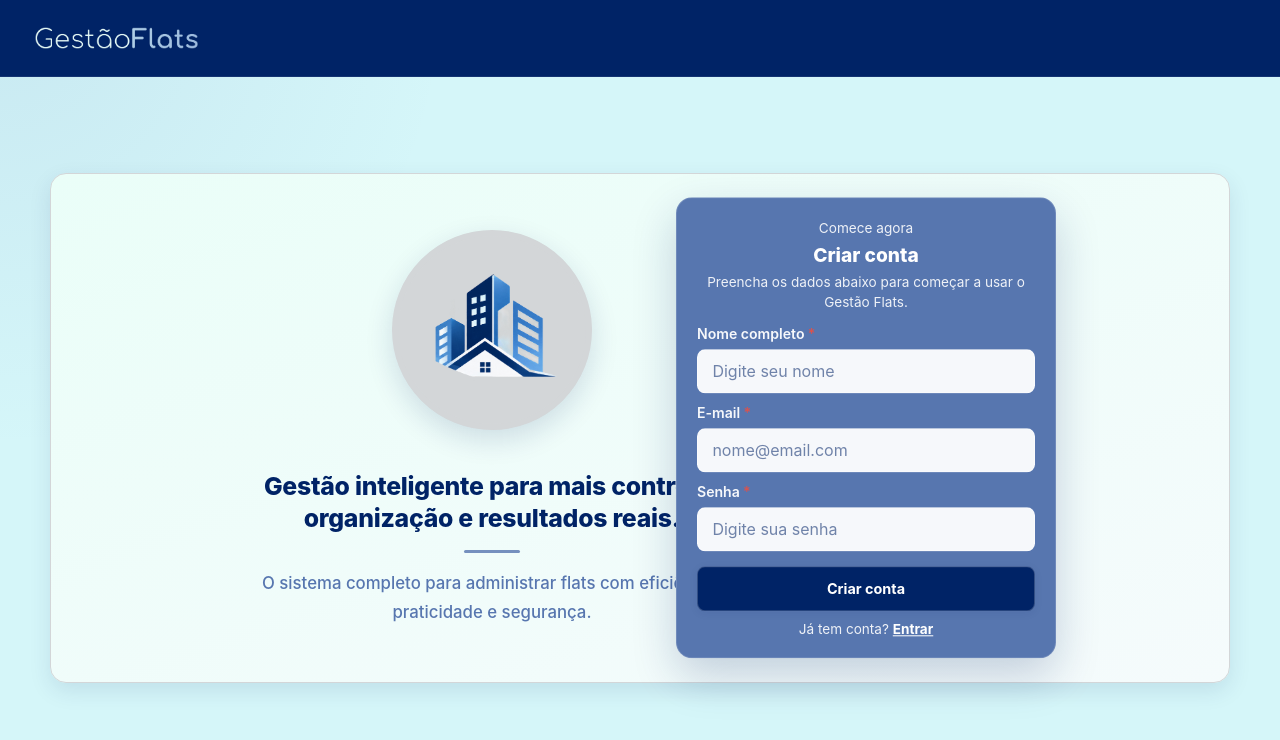
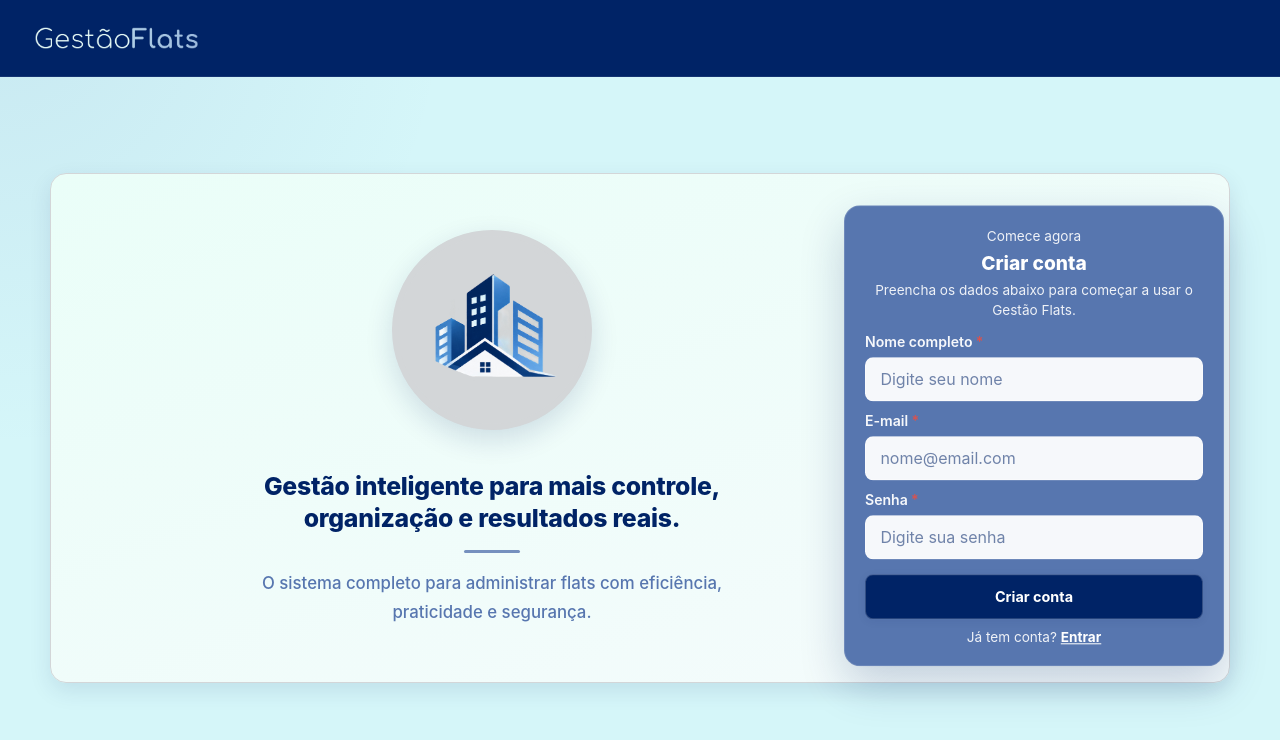
Before and after one commit to GabrielFelix-dev/GestaoFlats, a React (Vite) app: page / in a window 1280 px wide. Shown: the top 740 px of the page. Built offline with nearby package versions, Linux system fonts and the light colour scheme.

Commit message:
fix(home): ancora card de formulario ao banner e ajusta para telas grandes (macbook, tv)

```diff
--- a/src/pages/Home/Home.css
+++ b/src/pages/Home/Home.css
@@ -7,7 +7,7 @@
 }
 
 .home-scene {
-  position: relative;
+  position: static;
   height: calc(100vh - 72px);
   display: flex;
   align-items: center;
@@ -93,10 +93,11 @@
 
 .home-form-card {
   position: absolute;
-  right: 14rem;
-  top: calc(50% - 0.5rem);
+  right: 3.5rem;
+  top: 50%;
   transform: translateY(-50%);
   width: 380px;
+  max-width: calc(100% - 7rem);
   background: #5776af;
   color: #ffffff;
   border: 1px solid rgba(255, 255, 255, 0.15);
@@ -201,7 +202,12 @@
 
 @media (max-width: 1180px) {
   .home-banner {
-    padding: 3rem 16rem 3rem 2.5rem;
+    padding: 3rem 18rem 3rem 2.5rem;
+  }
+
+  .home-form-card {
+    right: 2.5rem;
+    width: 360px;
   }
 
   .home-banner-image {
@@ -211,6 +217,17 @@
 
   .home-banner-body {
     max-width: 420px;
+  }
+}
+
+@media (min-width: 1400px) {
+  .home-form-card {
+    width: 420px;
+    right: 4rem;
+  }
+
+  .home-banner {
+    padding: 3.5rem 24rem 3.5rem 4rem;
   }
 }
 
```
